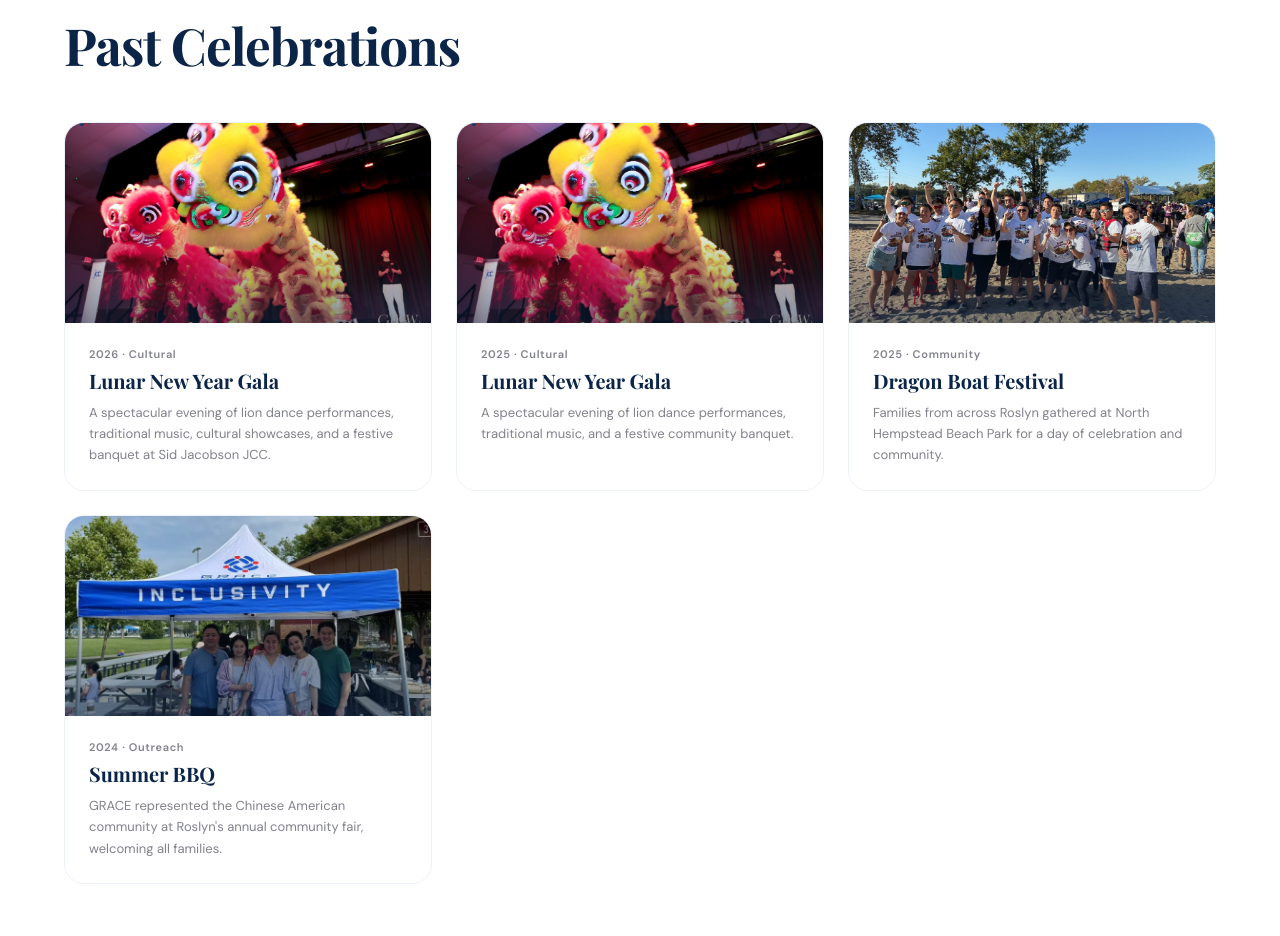
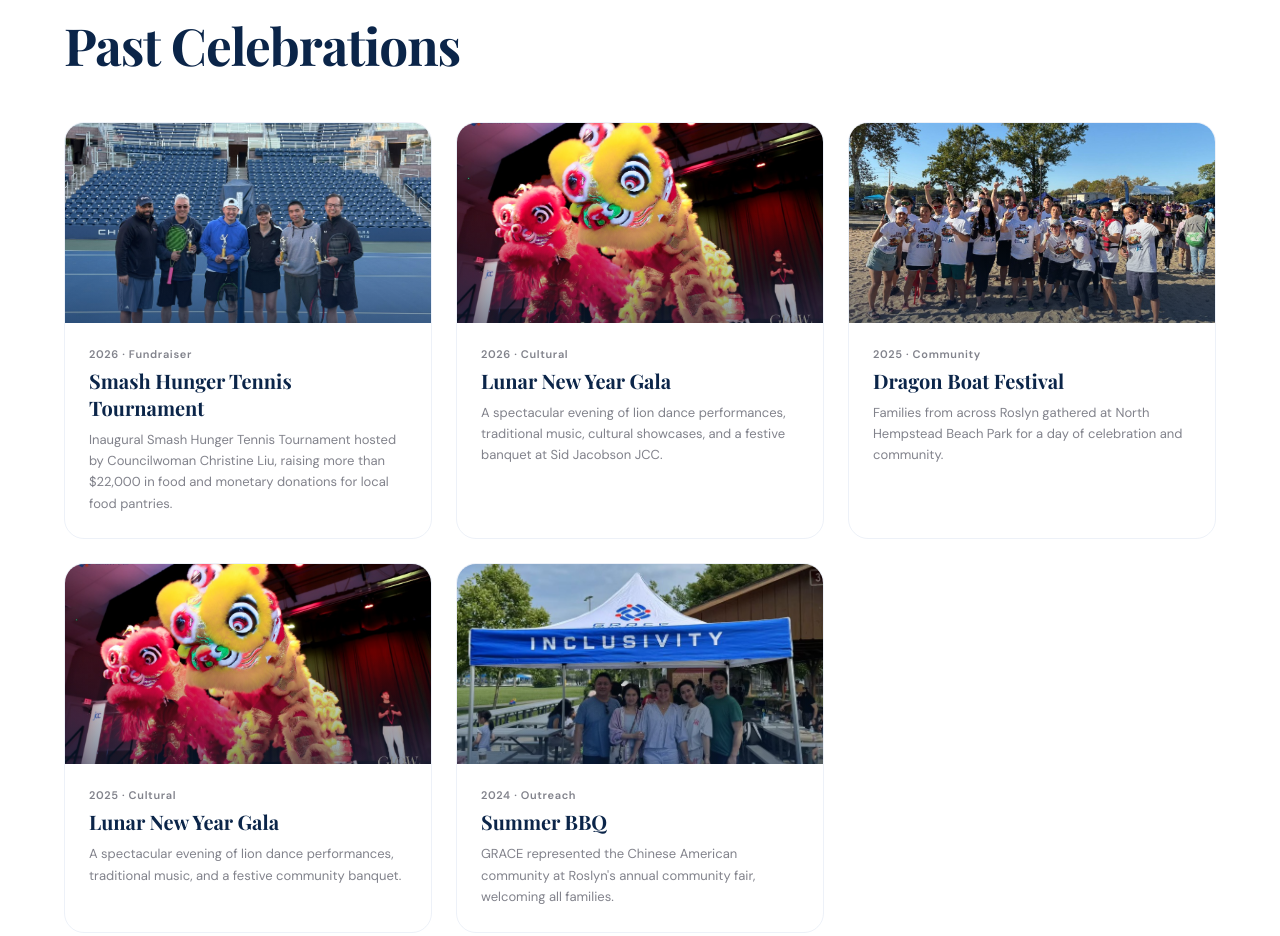
Before and after one commit to jwlew915-sys/GRACE, a website: page events.html in a window 1280 px wide. Shown: the part 2007-2943 px from the top of the page. Drawn offline with nearby package versions, Linux system fonts and the light colour scheme; a web font is replaced by a local one.

Commit message:
Add Smash Hunger Tennis Tournament to Past Celebrations
Add the inaugural Smash Hunger Tennis Tournament card and reorder
Past Celebrations to run newest-first by event date.

Co-Authored-By: Claude Sonnet 5 <noreply@anthropic.com>

```diff
--- a/events.html
+++ b/events.html
@@ -468,6 +468,16 @@
       <div class="past-grid">
         <div class="past-card">
           <div class="past-img">
+            <img src="brand_assets/Photos/smash_hunger_tennis.jpeg" alt="Smash Hunger Tennis Tournament" />
+          </div>
+          <div class="past-body">
+            <div class="past-year">2026 · Fundraiser</div>
+            <div class="past-title">Smash Hunger Tennis Tournament</div>
+            <p class="past-desc">Inaugural Smash Hunger Tennis Tournament hosted by Councilwoman Christine Liu, raising more than $22,000 in food and monetary donations for local food pantries.</p>
+          </div>
+        </div>
+        <div class="past-card">
+          <div class="past-img">
             <img src="brand_assets/Photos/lion_dance_performance.jpg" alt="Lunar New Year Gala" />
           </div>
           <div class="past-body">
@@ -478,22 +488,22 @@
         </div>
         <div class="past-card">
           <div class="past-img">
+            <img src="brand_assets/Photos/team_bagels_and_bao.jpg" alt="Dragon Boat Festival" style="object-position: center 70%;" />
+          </div>
+          <div class="past-body">
+            <div class="past-year">2025 · Community</div>
+            <div class="past-title">Dragon Boat Festival</div>
+            <p class="past-desc">Families from across Roslyn gathered at North Hempstead Beach Park for a day of celebration and community.</p>
+          </div>
+        </div>
+        <div class="past-card">
+          <div class="past-img">
             <img src="brand_assets/Photos/lion_dance_performance.jpg" alt="Lunar New Year" />
           </div>
           <div class="past-body">
             <div class="past-year">2025 · Cultural</div>
             <div class="past-title">Lunar New Year Gala</div>
             <p class="past-desc">A spectacular evening of lion dance performances, traditional music, and a festive community banquet.</p>
-          </div>
-        </div>
-        <div class="past-card">
-          <div class="past-img">
-            <img src="brand_assets/Photos/team_bagels_and_bao.jpg" alt="Dragon Boat Festival" style="object-position: center 70%;" />
-          </div>
-          <div class="past-body">
-            <div class="past-year">2025 · Community</div>
-            <div class="past-title">Dragon Boat Festival</div>
-            <p class="past-desc">Families from across Roslyn gathered at North Hempstead Beach Park for a day of celebration and community.</p>
           </div>
         </div>
         <div class="past-card">
```
Also changed, not shown: brand_assets/Photos/smash_hunger_tennis.jpeg (added).
